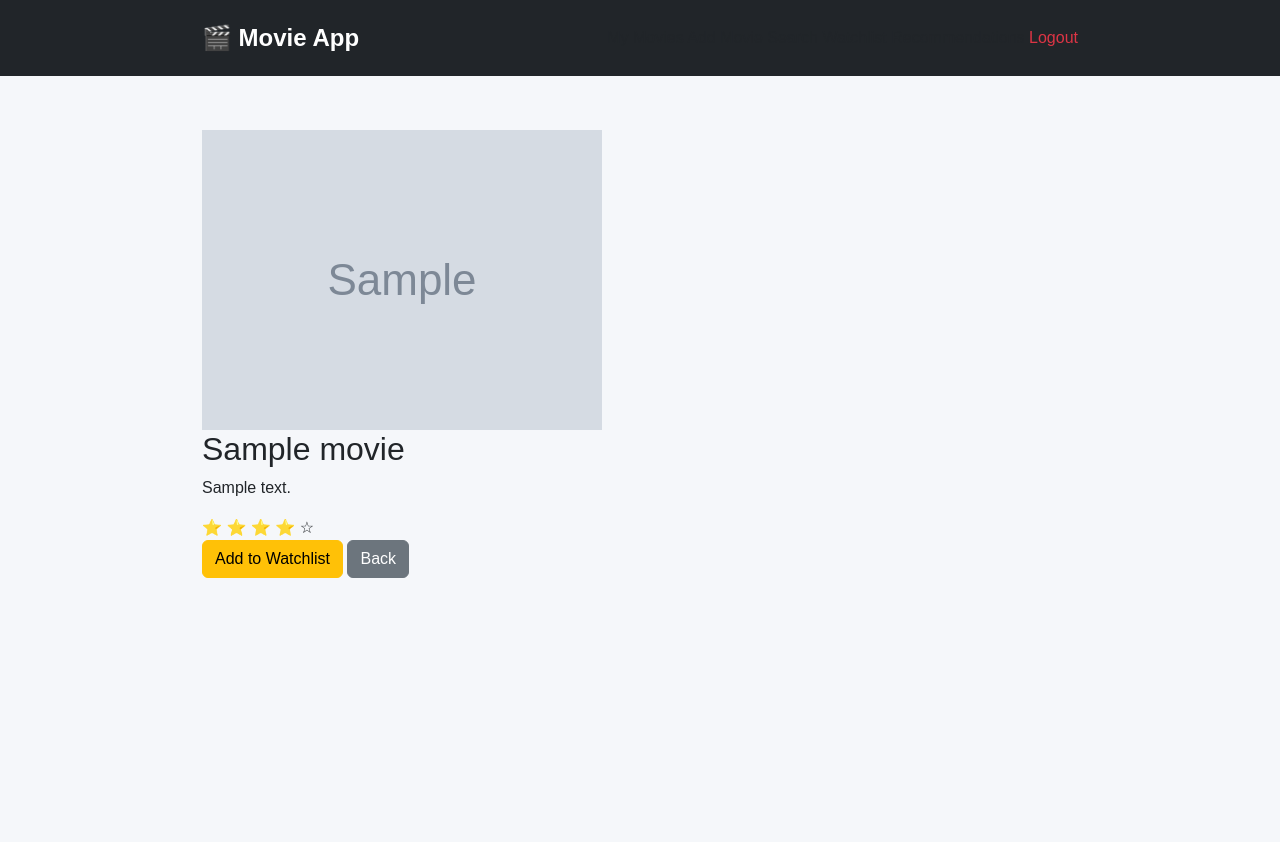
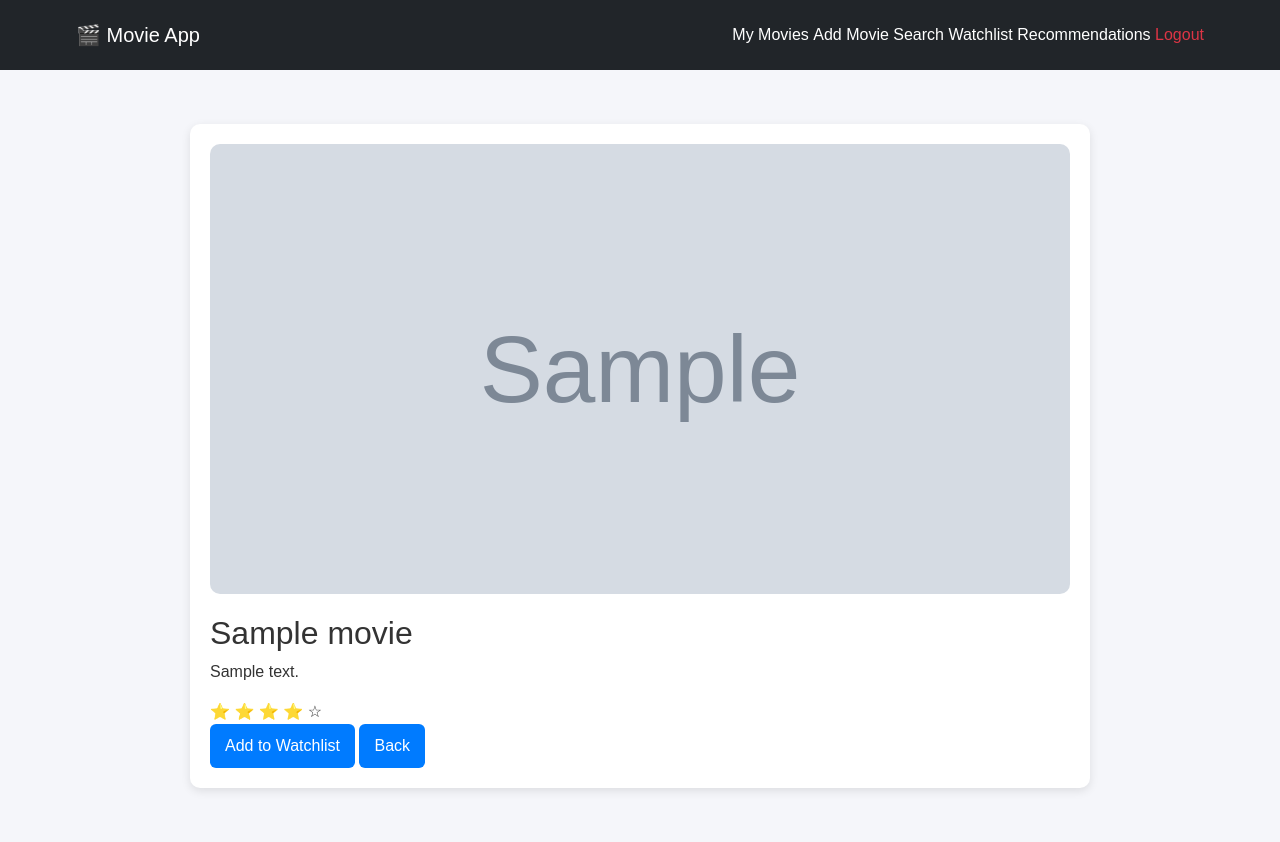
Before and after one commit to arranjan681/ReelLog, a Flask app: page /movie/1 in a window 1280 px wide. Before the commit the page ends 578 px from the top, so only its background shows below. Run offline with Flask 3, Linux system fonts and the light colour scheme; a user stored in the database is signed in; tables that the repository leaves empty hold one stand-in row (values such as "Sample post"); grey boxes marked "Sample" are stand-in pictures; parts of the project's set-up code (start-up, migrations or seed data) failed here and were passed over.

Commit message:
Update style.css

```diff
--- a/static/style.css
+++ b/static/style.css
@@ -1,156 +1,191 @@
-/* ----- Global Style ----- */
+/* ===========================
+   GLOBAL
+=========================== */
 body {
+    margin: 0;
     font-family: 'Poppins', sans-serif;
-    background: #f5f7fa;
-    margin: 0;
-    padding: 0;
+    background-color: #f5f6fa;
+    color: #333;
 }
 
-.page-title {
-    font-size: 28px;
-    font-weight: 700;
+a {
+    text-decoration: none;
+    color: inherit;
+}
+
+.container {
+    width: 90%;
+    max-width: 1200px;
+    margin: auto;
+}
+
+/* ===========================
+   NAVBAR
+=========================== */
+.navbar {
+    background: #222;
+    padding: 15px 0;
+}
+
+.navbar .container {
+    display: flex;
+    justify-content: space-between;
+    align-items: center;
+}
+
+.navbar a {
+    color: #fff;
+    font-weight: 500;
+}
+
+.navbar ul {
+    list-style: none;
+    display: flex;
+    gap: 20px;
+}
+
+/* ===========================
+   FORMS
+=========================== */
+.form-container {
+    max-width: 450px;
+    background: #fff;
+    padding: 25px;
+    margin: 40px auto;
+    border-radius: 10px;
+    box-shadow: 0px 2px 10px rgba(0,0,0,0.1);
+}
+
+.form-container h2 {
+    text-align: center;
     margin-bottom: 20px;
 }
 
-/* ----- Navbar ----- */
-.navbar {
-    background: #111;
-    padding: 15px;
-    margin-bottom: 30px;
+.form-container input,
+.form-container textarea,
+.form-container select {
+    width: 100%;
+    padding: 10px;
+    margin: 8px 0 16px 0;
+    border-radius: 6px;
+    border: 1px solid #ccc;
+    font-size: 15px;
 }
 
-.navbar-brand {
+.btn {
+    background: #007bff;
+    padding: 10px 15px;
     color: #fff !important;
-    font-size: 24px;
-    font-weight: 700;
+    border: none;
+    border-radius: 6px;
+    font-size: 16px;
+    cursor: pointer;
+    display: inline-block;
+    transition: 0.2s ease-in-out;
 }
 
-/* ----- Layout ----- */
-.container {
-    max-width: 900px;
+.btn:hover {
+    opacity: 0.85;
 }
 
-/* ----- Buttons ----- */
-.button {
-    padding: 10px 20px;
-    border-radius: 6px;
-    text-decoration: none;
-    display: inline-block;
-    margin-top: 10px;
-    font-weight: 600;
-    transition: 0.2s ease;
+/* ===========================
+   DASHBOARD MOVIE GRID
+=========================== */
+.movie-grid {
+    display: grid;
+    grid-template-columns: repeat(auto-fill, minmax(220px, 1fr));
+    gap: 20px;
+    margin-top: 30px;
 }
 
-.button.primary {
-    background: #3d5af1;
-    color: white;
-}
-
-.button.primary:hover {
-    background: #2a47d6;
-}
-
-.button.secondary {
-    background: #444;
-    color: white;
-}
-
-.button.secondary:hover {
-    background: #222;
-}
-
-.button.danger {
-    background: #e63946;
-    color: white;
-}
-
-.button.danger:hover {
-    background: #c72b37;
-}
-
-.button.small {
-    padding: 6px 14px;
-    font-size: 14px;
-}
-
-/* ----- Movie Grid ----- */
-.movie-grid {
-    display: grid;
-    grid-template-columns: repeat(auto-fill, minmax(260px, 1fr));
-    gap: 20px;
-    margin-top: 20px;
-}
-
-/* ----- Movie Cards ----- */
 .movie-card {
     background: white;
-    padding: 20px;
-    border-radius: 10px;
-    box-shadow: 0 3px 10px rgba(0,0,0,0.1);
+    border-radius: 8px;
+    padding: 10px;
+    box-shadow: 0px 3px 10px rgba(0,0,0,0.1);
     transition: 0.2s ease;
 }
 
 .movie-card:hover {
     transform: translateY(-5px);
-    box-shadow: 0 8px 16px rgba(0,0,0,0.15);
 }
 
-/* ----- Forms ----- */
-form {
-    background: white;
-    padding: 25px;
-    border-radius: 12px;
-    box-shadow: 0 3px 10px rgba(0,0,0,0.1);
+.movie-card img {
+    width: 100%;
+    height: 280px;
+    object-fit: cover;
+    border-radius: 6px;
 }
 
-.form-group {
-    margin-bottom: 18px;
+.movie-card h3 {
+    margin: 10px 0 5px 0;
 }
 
-input, textarea, select {
-    width: 100%;
-    padding: 12px;
-    border: 2px solid #ddd;
-    border-radius: 8px;
-    font-size: 16px;
+.movie-card small {
+    color: #777;
 }
 
-input:focus, textarea:focus {
-    border-color: #3d5af1;
-    outline: none;
+/* ===========================
+   MOVIE DETAILS
+=========================== */
+.movie-details {
+    background: white;
+    padding: 20px;
+    margin: 30px auto;
+    border-radius: 10px;
+    max-width: 900px;
+    box-shadow: 0px 3px 10px rgba(0,0,0,0.1);
 }
 
-/* ----- Movie Detail ----- */
-.movie-detail {
-    background: white;
-    padding: 25px;
-    border-radius: 12px;
-    box-shadow: 0 4px 12px rgba(0,0,0,0.1);
+.movie-details img {
+    width: 100%;
+    max-height: 450px;
+    object-fit: cover;
+    border-radius: 10px;
+    margin-bottom: 20px;
 }
 
-.movie-poster {
-    width: 100%;
-    border-radius: 12px;
-    margin-bottom: 20px;
-    max-height: 400px;
-    object-fit: cover;
-}
-
-/* Rating Stars */
-.rating-stars {
-    font-size: 24px;
-    color: #ffcc00;
+.movie-details h1 {
     margin-bottom: 10px;
 }
 
-/* ----- Alerts ----- */
-.alert {
-    padding: 12px;
-    border-radius: 6px;
-    margin-bottom: 20px;
+.movie-details .actions {
+    margin-top: 20px;
 }
 
-.alert-info {
-    background: #d7e3ff;
-    color: #2a47d6;
+.actions a {
+    margin-right: 10px;
 }
+
+/* ===========================
+   FOOTER
+=========================== */
+.footer {
+    background: #212121;
+    color: #bbb;
+    text-align: center;
+    padding: 20px 0;
+    margin-top: 40px;
+}
+
+.footer a {
+    color: #fff;
+}
+
+/* ===========================
+   RESPONSIVE
+=========================== */
+@media (max-width: 600px) {
+    .navbar .container {
+        flex-direction: column;
+        gap: 10px;
+    }
+
+    .movie-card img {
+        height: 220px;
+    }
+
+    .movie-details img {
+        max-height: 300px;
+    }
+}
```
